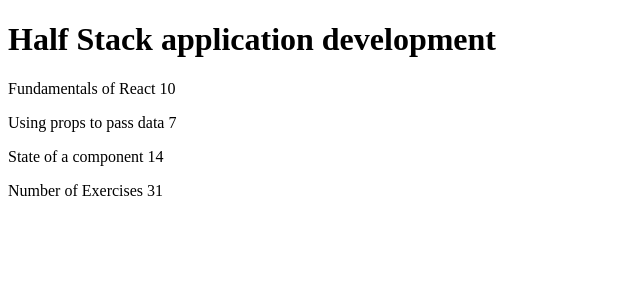
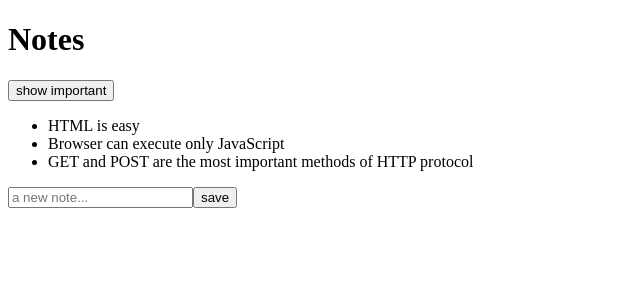
Before and after one commit to Peterk1995/fullstackopencourse, a React (Vite) app: page / in a window 1280 px wide. Shown: the top 300 px of the page, without its empty margins (0-640 px from the left). Built offline with nearby package versions, Linux system fonts and the light colour scheme.

Commit message:
forms example

```diff
--- a/src/App.jsx
+++ b/src/App.jsx
@@ -1,56 +1,61 @@
-const Header = (props) => {
-  return (
-    <div>
-      <h1>{props.courseName} </h1>
-    </div>
+import { useState } from 'react'
+import Note from './components/Note'
+
+const App = (props) => {
+  const [notes, setNotes] = useState(props.notes)
+  const [newNote, setNewNote] = useState(
+    ''
   )
-}
+  const [showAll, setShowAll] = useState(true)
 
-const Part = (props) => {
-  return (
+  const addNote = (event) => {
+    event.preventDefault()
+    const noteObject = {
+      content: newNote,
+      important: Math.random() > 0.5,
+      id: notes.length + 1,
+    }
 
-    <div>
-      <p>{props.name} {props.exercises} </p>
-    </div>
-  )
-}
+    setNotes(notes.concat(noteObject))
+    setNewNote('')
+  }
 
-const Content = (props) => {
-  return (
-    <div>
-        <Part name={props.part1} exercises={props.exercises1} />
-        <Part name={props.part2} exercises={props.exercises2} />
-        <Part name={props.part3} exercises={props.exercises3} />
-    </div>
-  )
-}
+  const handleNoteChange = (event) => {
+    const value = event.target.value;
 
-const Exercises = (props) => {
-  return (
-    <div>
-      <p>
-       Number of Exercises {props.totalExercises}
-      </p>
-    </div>
-  )
-}
+    // Clear the default text when user starts typing
+    if (newNote === 'a new note...' && value !== '') {
+      setNewNote(value);
+    } else {
+      console.log(value);
+      setNewNote(value);
+    }
+  }
 
-
-
-const App = () => {
-  const course = 'Half Stack application development'
-  const part1 = 'Fundamentals of React'
-  const exercises1 = 10
-  const part2 = 'Using props to pass data'
-  const exercises2 = 7
-  const part3 = 'State of a component'
-  const exercises3 = 14
+  const notesToShow = showAll
+  ? notes : notes.filter(note => note.important === true)
 
   return (
     <div>
-      <Header courseName = {course} />
-      <Content part1={part1} exercises1={exercises1} part2={part2} exercises2={exercises2} part3={part3} exercises3={exercises3} />
-      <Exercises totalExercises={exercises1 + exercises2 + exercises3} />
+      <h1>Notes</h1>
+      <div>
+        <button onClick={() => setShowAll(!showAll)}>
+          show {showAll ? 'important' : 'all' }
+        </button>
+      </div>
+      <ul>
+        {notesToShow.map(note =>
+          <Note key={note.id} note={note} />
+        )}
+      </ul>
+      <form onSubmit={addNote}>
+      <input
+          value={newNote}
+          onChange={handleNoteChange}
+          placeholder="a new note..."
+        />
+        <button type="submit">save</button>
+      </form>
     </div>
   )
 }
--- /dev/null
+++ b/src/components/Note.jsx
@@ -0,0 +1,7 @@
+const Note = ({ note }) => {
+  return (
+    <li>{note.content}</li>
+  )
+}
+
+export default Note
--- a/src/main.jsx
+++ b/src/main.jsx
@@ -1,5 +1,26 @@
+import React from 'react'
 import ReactDOM from 'react-dom/client'
 
 import App from './App'
 
-ReactDOM.createRoot(document.getElementById('root')).render(<App />)
+const notes = [
+  {
+    id: 1,
+    content: 'HTML is easy',
+    important: true
+  },
+  {
+    id: 2,
+    content: 'Browser can execute only JavaScript',
+    important: false
+  },
+  {
+    id: 3,
+    content: 'GET and POST are the most important methods of HTTP protocol',
+    important: true
+  }
+]
+
+ReactDOM.createRoot(document.getElementById('root')).render(
+  <App notes={notes} />
+)
```
